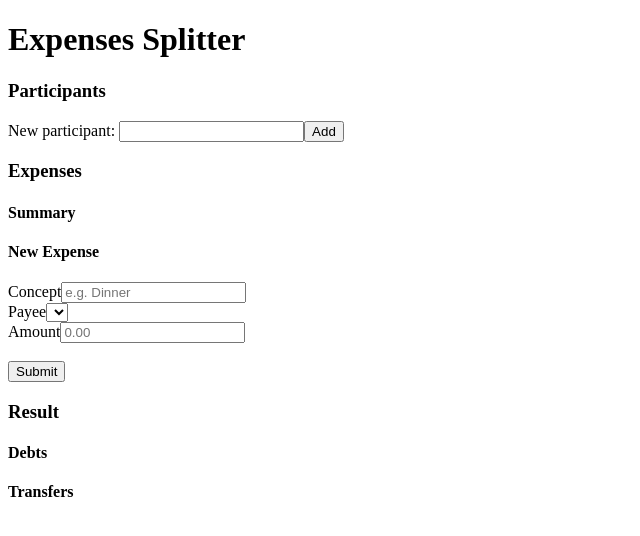
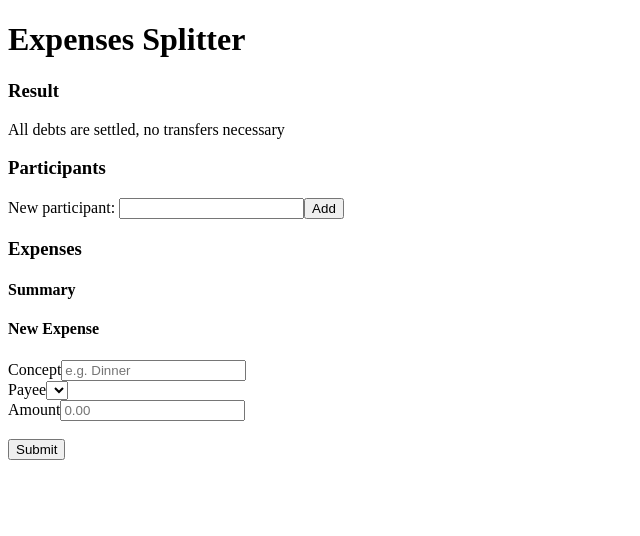
Before and after one commit to auburus/expense-splitter, a Vue app: page / in a window 1280 px wide. Shown: the top 536 px of the page, without its empty margins (0-640 px from the left). Built offline with nearby package versions, Linux system fonts and the light colour scheme; the HTML template or start-up script is replaced by a standard one.

Commit message:
fix: Change display order

```diff
--- a/src/App.vue
+++ b/src/App.vue
@@ -215,6 +215,25 @@ function removeParticipant(participantId: number) {
 <template>
   <h1>Expenses Splitter</h1>
   <div>
+    <h3>Result</h3>
+    <div v-if="transfers.length === 0">All debts are settled, no transfers necessary</div>
+    <div v-else>
+      <ul>
+        <li v-for="transfer in transfers" :key="transfer.src.id">
+          <i>{{ transfer.src.name }}</i> owes <i>{{ transfer.dst.name }}</i
+          >&nbsp; <b>{{ transfer.amount }}</b> Eur
+        </li>
+      </ul>
+      <h5>Debts</h5>
+      <ul>
+        <li v-for="(debt, participantId) in debts" :key="participantId">
+          <i>{{ participantId }}</i> has paid <b>{{ debt.paid }}</b> and received
+          <b>{{ debt.received }}</b>
+        </li>
+      </ul>
+    </div>
+  </div>
+  <div>
     <h3>Participants</h3>
     <span v-if="error_msg != ''">{{ error_msg }}</span>
     <ul>
@@ -243,23 +262,4 @@ function removeParticipant(participantId: number) {
       <NewExpense :participants="participants" @submit="addExpense" />
     </div>
   </div>
-  <div>
-    <h3>Result</h3>
-    <div>
-      <h4>Debts</h4>
-      <ul>
-        <li v-for="(debt, participantId) in debts" :key="participantId">
-          <i>{{ participantId }}</i> has paid <b>{{ debt.paid }}</b> and received
-          <b>{{ debt.received }}</b>
-        </li>
-      </ul>
-      <h4>Transfers</h4>
-      <ul>
-        <li v-for="transfer in transfers" :key="transfer.src.id">
-          <i>{{ transfer.src.name }}</i> owes <i>{{ transfer.dst.name }}</i
-          >&nbsp; <b>{{ transfer.amount }}</b> Eur
-        </li>
-      </ul>
-    </div>
-  </div>
 </template>
```
